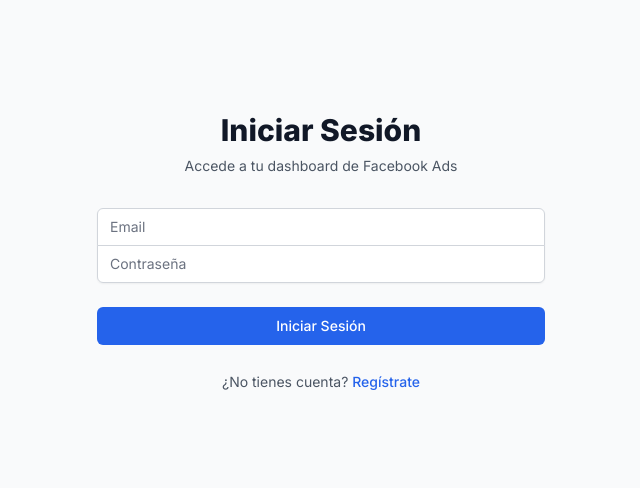
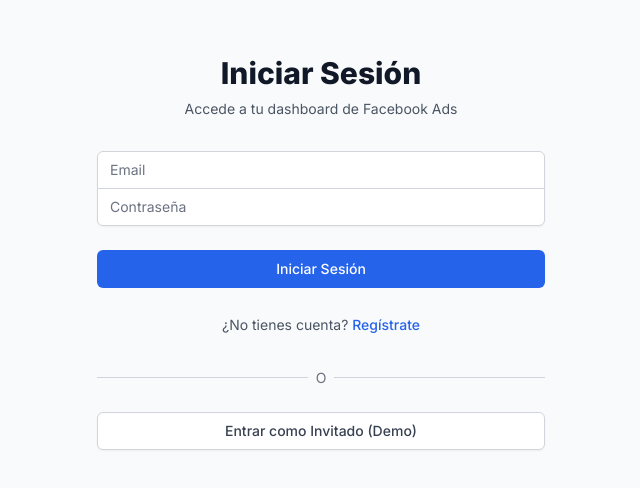
Before and after one commit to curetcore/fb-analizer, a Next.js app in the folder frontend/: page /login in a window 1280 px wide. Shown: the part 160-648 px from the top of the page, without its empty margins (319-959 px from the left). Built offline with nearby package versions, Linux system fonts and the light colour scheme.

Commit message:
Add: Guest login button for quick demo access
- Added 'Entrar como Invitado (Demo)' button on login page
- Bypasses authentication for development and testing
- Creates temporary guest user with viewer role
- Allows immediate access to dashboard without credentials

```diff
--- a/frontend/app/login/page.tsx
+++ b/frontend/app/login/page.tsx
@@ -36,6 +36,22 @@
     } finally {
       setIsLoading(false)
     }
+  }
+
+  const handleGuestLogin = () => {
+    // Simular usuario invitado
+    const guestUser = {
+      id: 1,
+      email: 'guest@demo.com',
+      name: 'Usuario Invitado',
+      role: 'viewer',
+      account_ids: [1, 2]
+    }
+    const guestToken = 'demo-token-' + Date.now()
+
+    setUser(guestUser, guestToken)
+    toast.success('Accediendo como invitado')
+    router.push('/dashboard')
   }
 
   return (
@@ -114,6 +130,27 @@
             </span>
           </div>
         </form>
+
+        <div className="mt-6">
+          <div className="relative">
+            <div className="absolute inset-0 flex items-center">
+              <div className="w-full border-t border-gray-300" />
+            </div>
+            <div className="relative flex justify-center text-sm">
+              <span className="px-2 bg-gray-50 text-gray-500">O</span>
+            </div>
+          </div>
+
+          <div className="mt-6">
+            <button
+              type="button"
+              onClick={handleGuestLogin}
+              className="w-full flex justify-center py-2 px-4 border border-gray-300 rounded-md shadow-sm text-sm font-medium text-gray-700 bg-white hover:bg-gray-50 focus:outline-none focus:ring-2 focus:ring-offset-2 focus:ring-primary-500"
+            >
+              Entrar como Invitado (Demo)
+            </button>
+          </div>
+        </div>
       </div>
     </div>
   )
```
